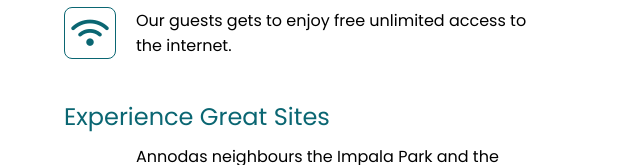
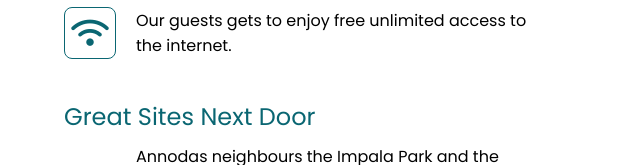
Before and after one commit to ZaccFlips/annodas, a plain HTML site: page index.html in a window 1280 px wide. Shown: the part 1389-1554 px from the top of the page, 64-704 px from the left. Drawn offline with Linux system fonts and the light colour scheme.

Commit message:
refurbished everything

```diff
--- a/index.html
+++ b/index.html
@@ -73,7 +73,7 @@
                     <p>Our guests gets to enjoy free unlimited access to the internet.</p>
                 </div>
             </div>
-            <h1>Experience Great Sites</h1>
+            <h1>Great Sites Next Door</h1>
             <div class="features-desc">
                 <div class="feature-icon">
                     <i class="fas fa-hippo"></i>
```
